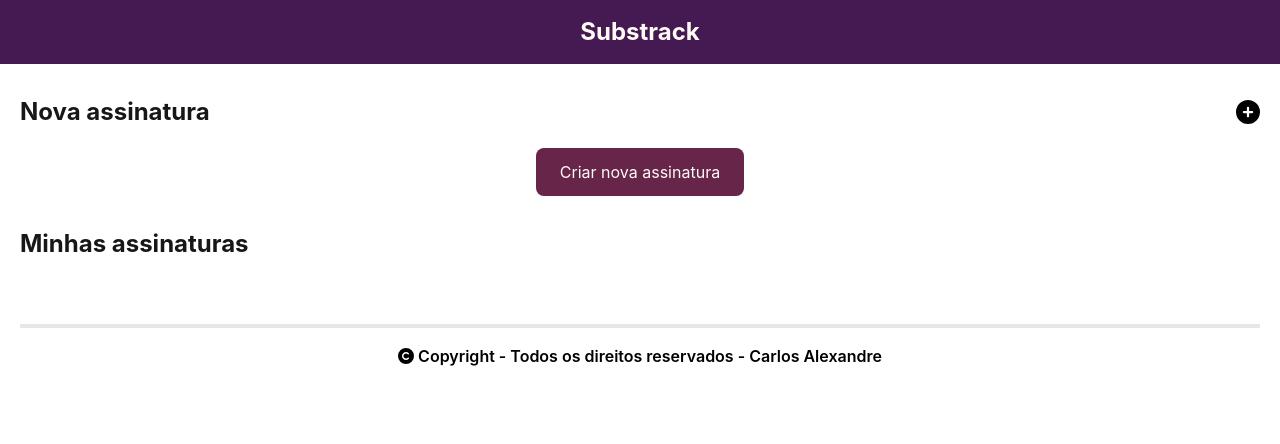
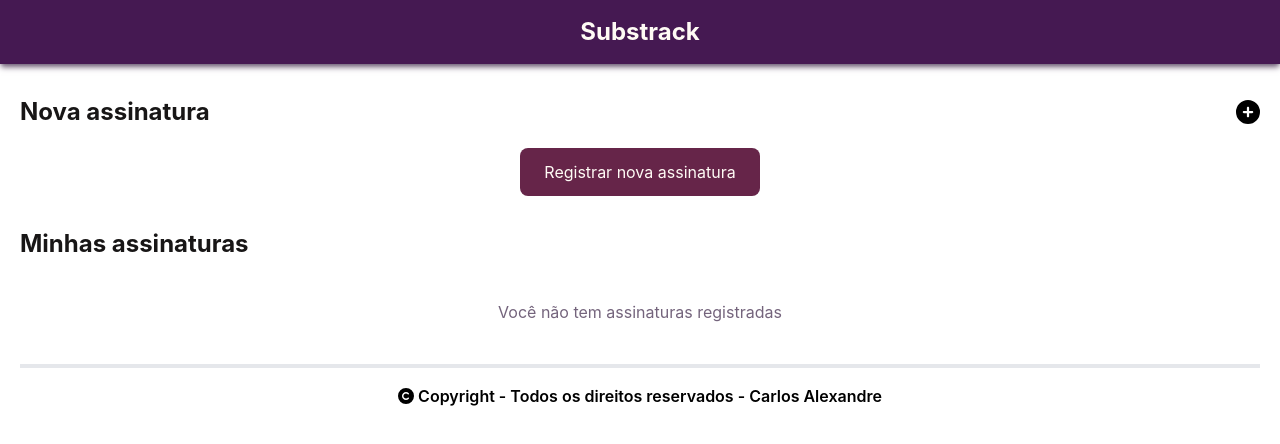
Before and after one commit to carlosalexandre137/substrack, a React (Create React App) app: page / in a window 1280 px wide. Shown: the top 444 px of the page. Built offline with nearby package versions, Linux system fonts and the light colour scheme.

Commit message:
Refactor page

```diff
--- a/src/Components/Footer/Index.js
+++ b/src/Components/Footer/Index.js
@@ -3,7 +3,7 @@ import { faCopyright } from "@fortawesome/free-solid-svg-icons";
 
 const Footer = () => {
   return (
-    <div className="p-4 mt-16 border-t-4">
+    <div className="p-4 mt-10 border-t-4">
       <p className="w-full block text-center font-semibold text-md">
         <FontAwesomeIcon icon={faCopyright} /> Copyright - Todos os direitos reservados - Carlos Alexandre
       </p>
--- a/src/Components/Header/Index.js
+++ b/src/Components/Header/Index.js
@@ -1,6 +1,6 @@
 const Header = () => {
   return (
-    <header className="bg-dark-purple p-4">
+    <header className="bg-dark-purple p-4 shadow-md shadow-light-purple">
       <a href="/" className="text-light-white text-center block font-bold text-2xl">
         Substrack
       </a>
--- a/src/Components/MySubscriptions/Index.js
+++ b/src/Components/MySubscriptions/Index.js
@@ -4,6 +4,7 @@ const MySubscriptions = () => {
   return (
     <section className="mt-14">
       <Title text="Minhas assinaturas" />
+      <p className="mt-10 text-center text-light-purple">Você não tem assinaturas registradas</p>
     </section>
   );
 };
--- a/src/Components/NewSubscription/Index.js
+++ b/src/Components/NewSubscription/Index.js
@@ -6,12 +6,12 @@ const NewSubscription = () => {
   return (
     <section>
       <Title text="Nova assinatura">
-        <button type="button">
+        <button type="button" title="Registrar nova assinatura">
           <FontAwesomeIcon icon={faCirclePlus} size="xl" />
         </button>
       </Title>
       <button type="button" className="text-center bg-dark-brown py-3 px-6 text-light-white mx-auto block mt-5 rounded-lg">
-        Criar nova assinatura
+        Registrar nova assinatura
       </button>
     </section>
   );
```
